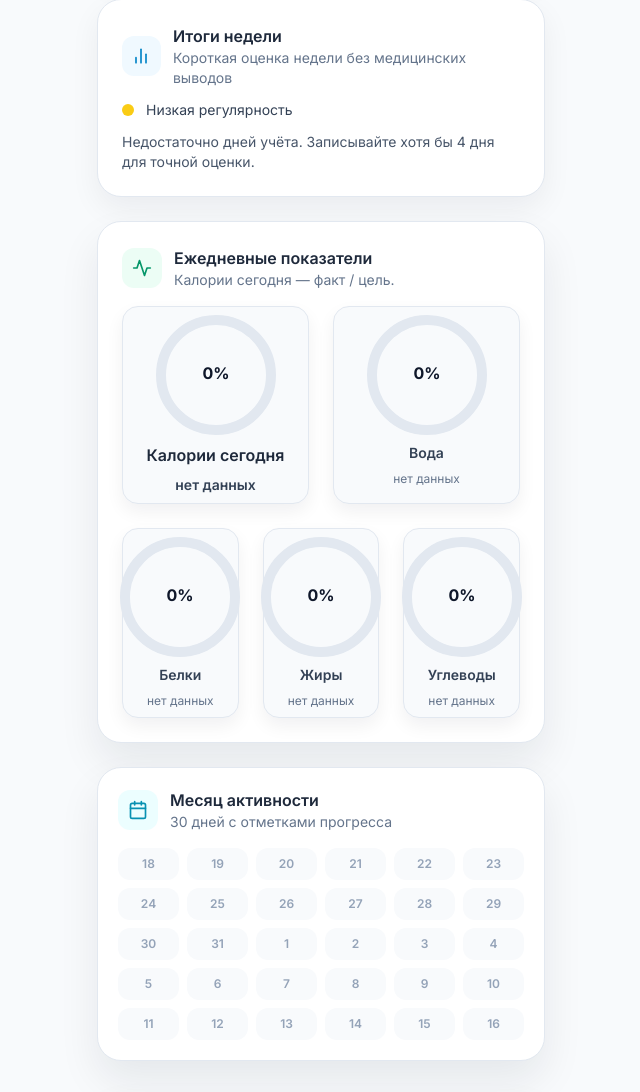
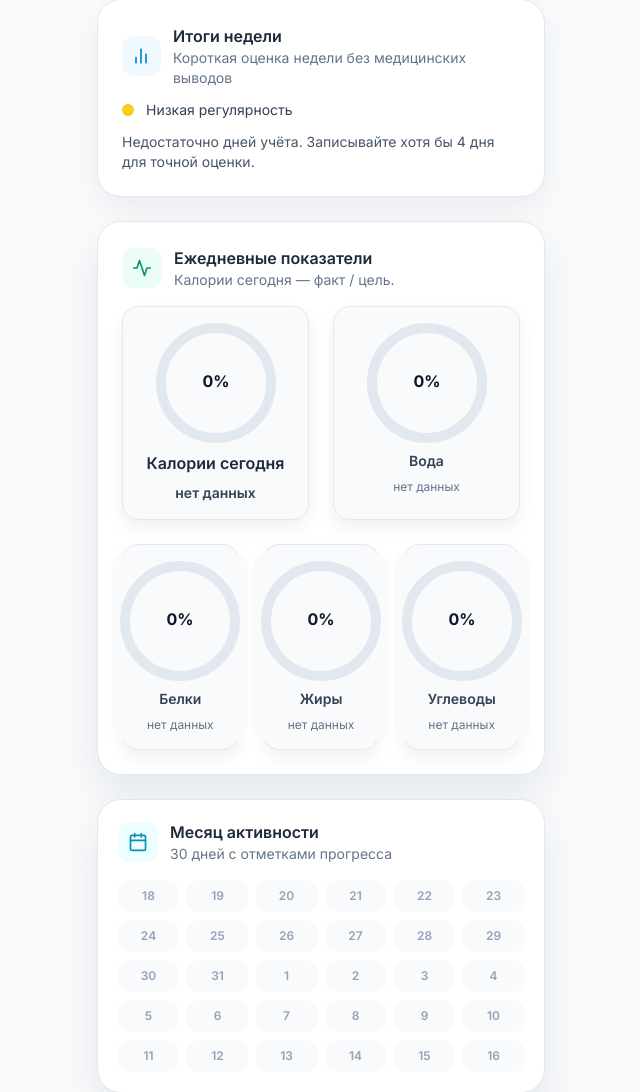
Before and after one commit to sssheik1337/BreeLife_v.2.0, a FastAPI app: page /profile in a window 1280 px wide. Shown: the part 680-1772 px from the top of the page, without its empty margins (319-959 px from the left). Run offline with FastAPI, Linux system fonts and the light colour scheme; some libraries are stand-ins or nearby versions.

Commit message:
Унифицировать структуру ежедневных карточек

```diff
--- a/static/js/profile.js
+++ b/static/js/profile.js
@@ -263,8 +263,10 @@ function renderProfileRings() {
     macrosContainer.innerHTML = '';
     macroItems.forEach((item) => {
         const card = document.createElement('div');
-        card.className = 'ring-compact flex justify-center';
-        card.appendChild(
+        card.className = 'stat-card flex justify-center';
+        const ringWrapper = document.createElement('div');
+        ringWrapper.className = 'ring-compact flex justify-center';
+        ringWrapper.appendChild(
             createProgressRing({
                 percent: item.percent,
                 color: item.color,
@@ -272,6 +274,7 @@ function renderProfileRings() {
                 value: todayTotals.hasEntries ? `${Math.round(item.consumed)} г` : 'нет данных'
             })
         );
+        card.appendChild(ringWrapper);
         macrosContainer.appendChild(card);
     });
 
--- a/templates/profile.html
+++ b/templates/profile.html
@@ -71,12 +71,18 @@
         background: #f8fafc;
       }
 
-      .ring-compact {
+      .stat-card {
         padding: 0.5rem;
         border-radius: 1rem;
         background: #f8fafc;
         border: 1px solid #e2e8f0;
         box-shadow: 0 8px 18px rgba(15, 23, 42, 0.06);
+      }
+
+      .ring-compact {
+        padding: 0.5rem;
+        border-radius: 1rem;
+        background: #f8fafc;
       }
 
       .countup {
@@ -160,8 +166,12 @@
                         </div>
                     </div>
                     <div class="grid grid-cols-1 gap-6 sm:grid-cols-2">
-                        <div id="profile-calories-ring" class="flex justify-center ring-compact"></div>
-                        <div id="profile-water-ring" class="flex justify-center ring-compact"></div>
+                        <div class="stat-card flex justify-center">
+                            <div id="profile-calories-ring" class="ring-compact flex justify-center"></div>
+                        </div>
+                        <div class="stat-card flex justify-center">
+                            <div id="profile-water-ring" class="ring-compact flex justify-center"></div>
+                        </div>
                     </div>
                     <div class="mt-6 grid grid-cols-1 gap-6 sm:grid-cols-3" id="profile-macros-rings"></div>
                 </div>
```
